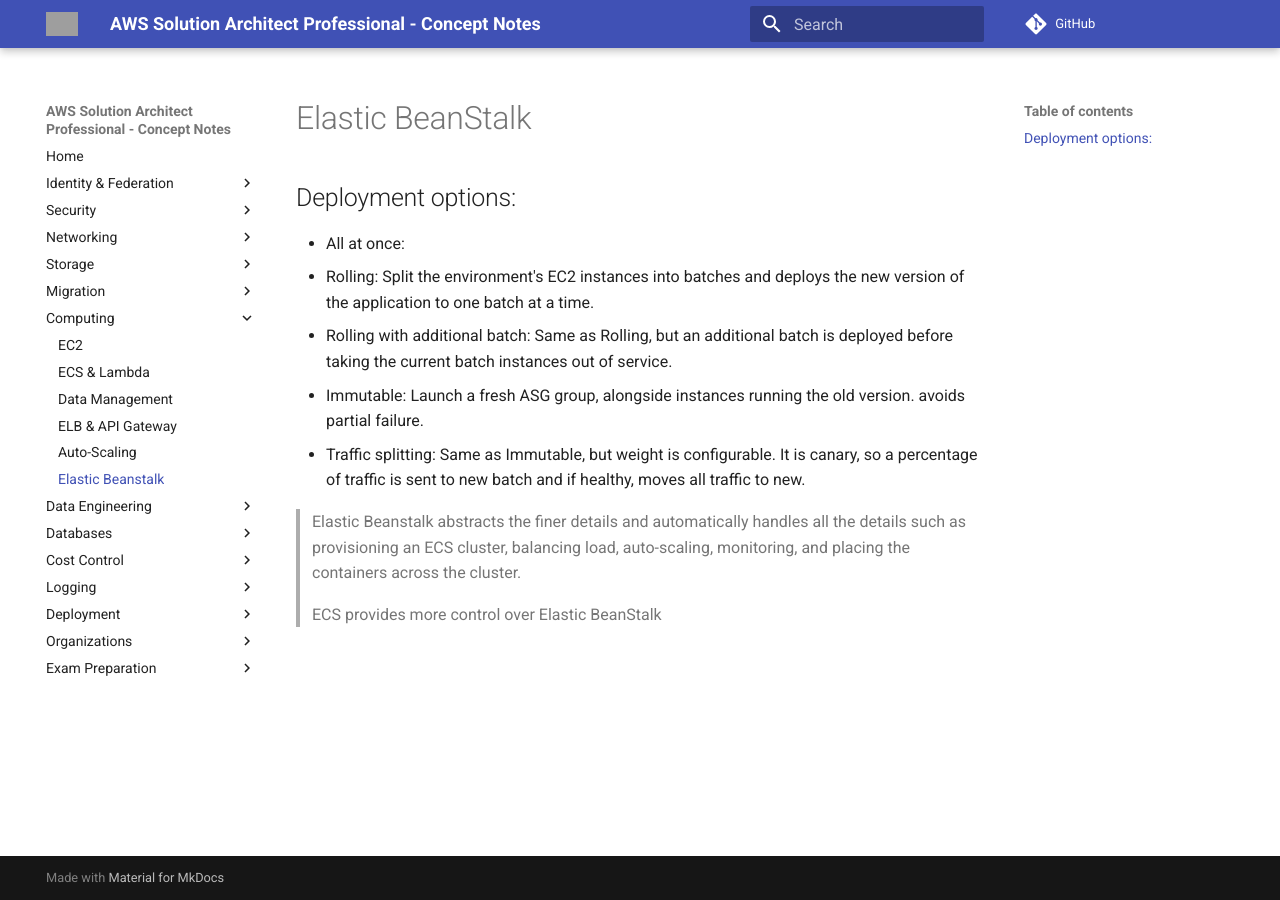
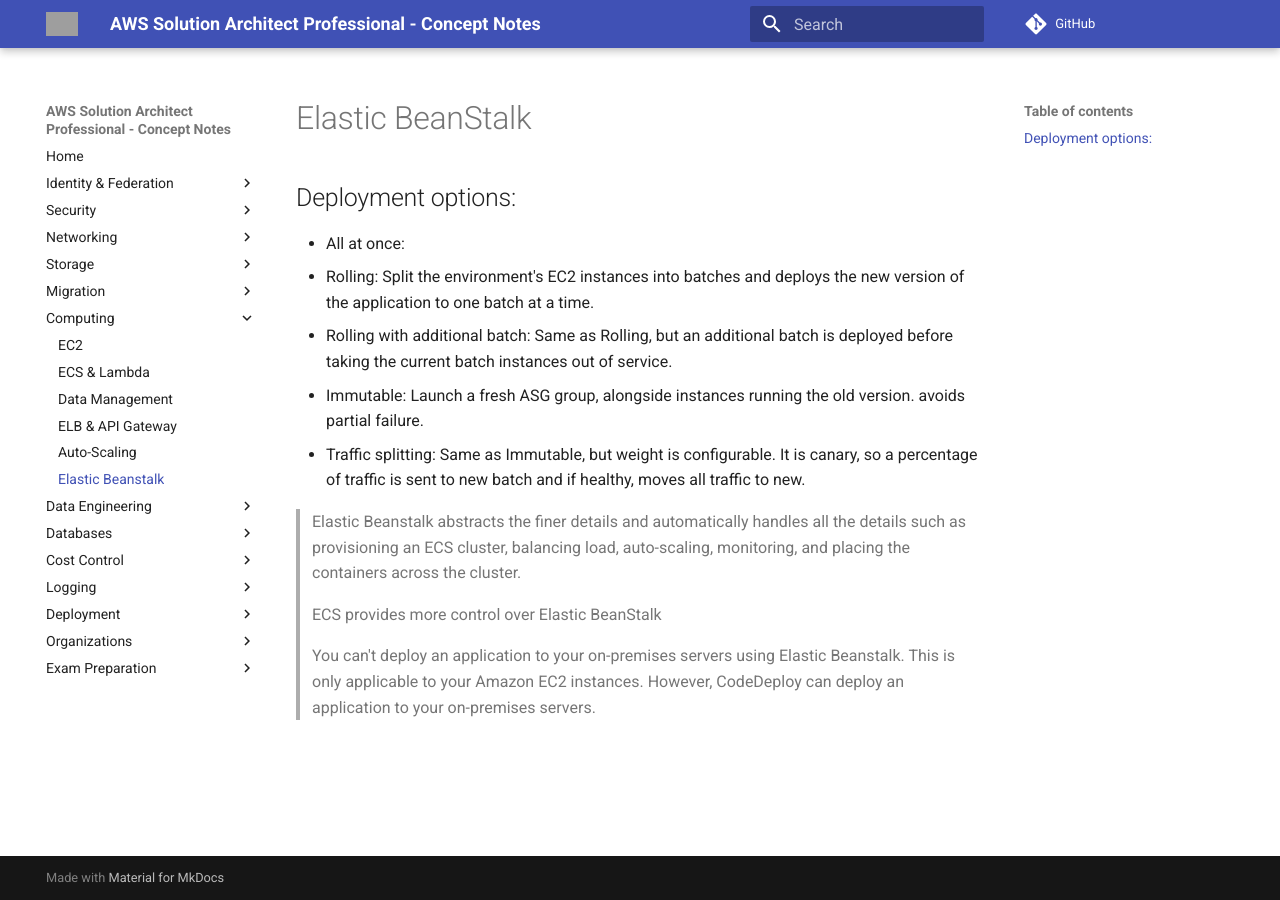
Before and after one commit to jeyabalajis/aws-certified-sa-pro-notes, an MkDocs documentation site: the page built from docs/compute/elastic_bean_stalk.md, in a window 1280 px wide. Built offline with MkDocs 1.6.1 and Material for MkDocs 9.7.7, drawn with Linux system fonts in a browser that asks for light colours; comment, search, counter and statistics services are not loaded; grey boxes are pictures that could not be loaded.

Commit message:
Update elastic_bean_stalk.md

```diff
--- a/docs/compute/elastic_bean_stalk.md
+++ b/docs/compute/elastic_bean_stalk.md
@@ -11,3 +11,5 @@
 > Elastic Beanstalk abstracts the finer details and automatically handles all the details such as provisioning an ECS cluster, balancing load, auto-scaling, monitoring, and placing the containers across the cluster.
 
 > ECS provides more control over Elastic BeanStalk
+
+> You can't deploy an application to your on-premises servers using Elastic Beanstalk. This is only applicable to your Amazon EC2 instances. However, CodeDeploy can deploy an application to your on-premises servers.
```
